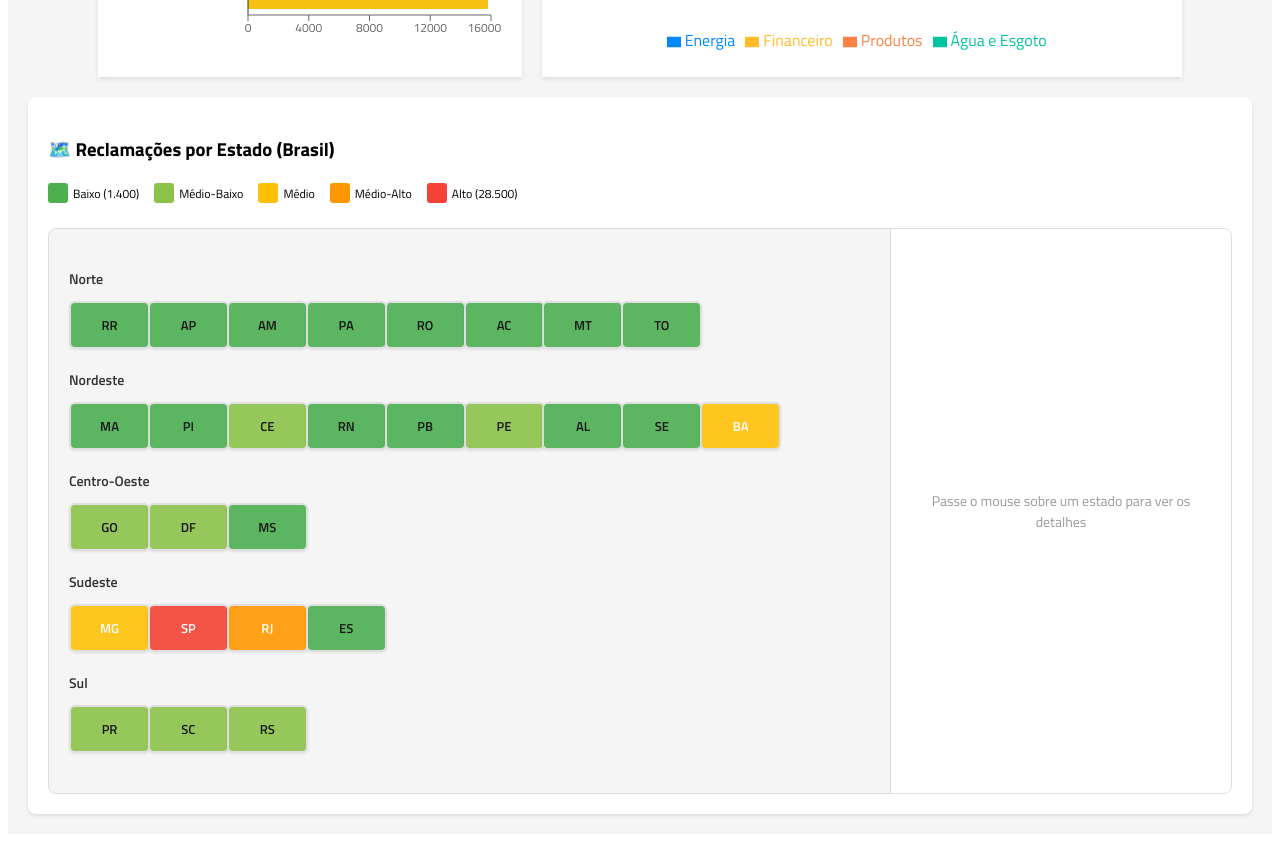
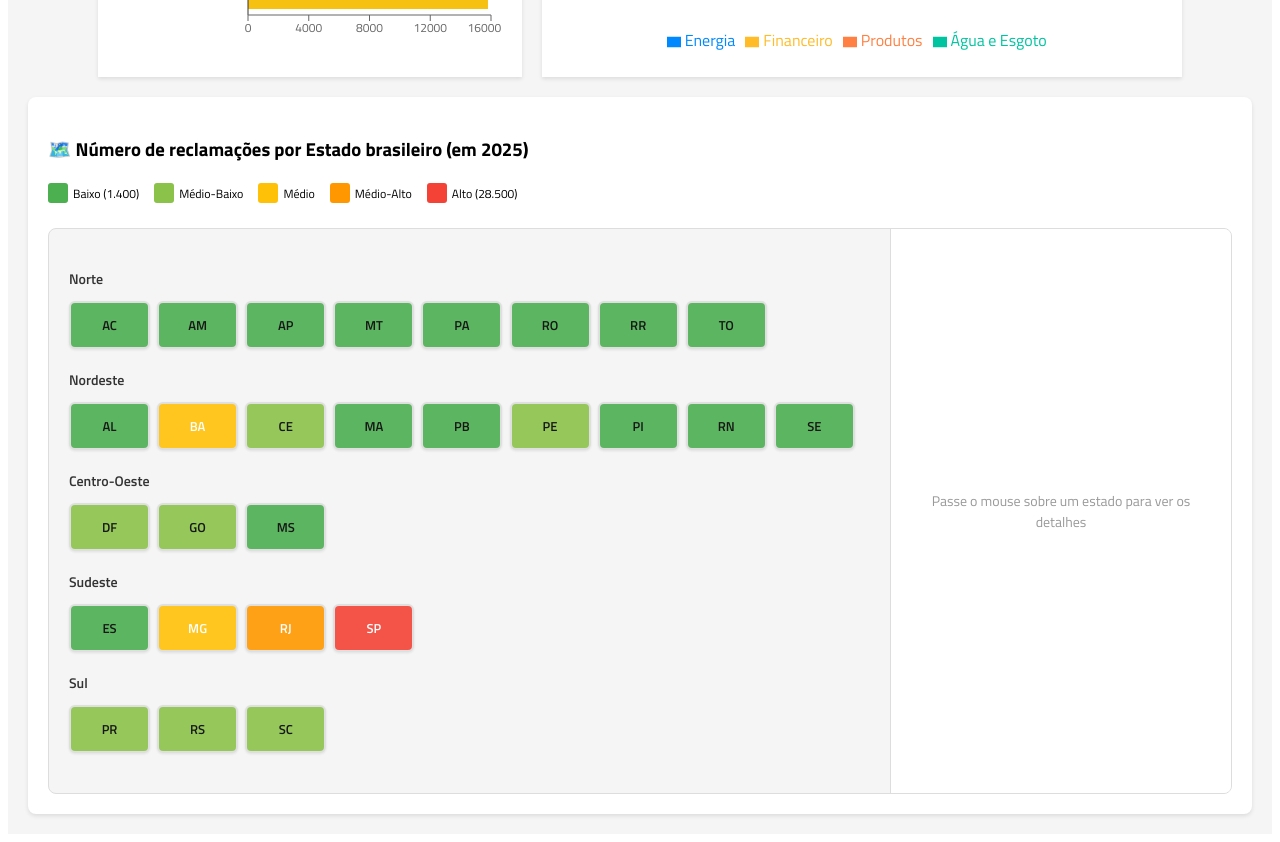
Before and after one commit to NecronLight/Nexus, a React (Vite) app: page / in a window 1280 px wide. Shown: the part 920-1762 px from the top of the page. Built offline with nearby package versions, Linux system fonts and the light colour scheme; a web font is replaced by a local one.

Commit message:
Alteração ordem dos estados brasileiros no dashboard e no efeito na página de Direitos

```diff
--- a/src/components/BrasilMapComplaints.jsx
+++ b/src/components/BrasilMapComplaints.jsx
@@ -43,13 +43,13 @@ const BrasilMapComplaints = () => {
     return colors;
   }, []);
 
-  // Agrupamento dos estados por região
+  // Agrupamento dos estados por região (ordenados alfabeticamente)
   const regions = {
-    Norte: ['RR', 'AP', 'AM', 'PA', 'RO', 'AC', 'MT', 'TO'],
-    Nordeste: ['MA', 'PI', 'CE', 'RN', 'PB', 'PE', 'AL', 'SE', 'BA'],
-    'Centro-Oeste': ['GO', 'DF', 'MS'],
-    Sudeste: ['MG', 'SP', 'RJ', 'ES'],
-    Sul: ['PR', 'SC', 'RS']
+    Norte: ['AC', 'AM', 'AP', 'MT', 'PA', 'RO', 'RR', 'TO'],
+    Nordeste: ['AL', 'BA', 'CE', 'MA', 'PB', 'PE', 'PI', 'RN', 'SE'],
+    'Centro-Oeste': ['DF', 'GO', 'MS'],
+    Sudeste: ['ES', 'MG', 'RJ', 'SP'],
+    Sul: ['PR', 'RS', 'SC']
   };
 
   const StateButton = ({ stateCode }) => {
@@ -65,12 +65,12 @@ const BrasilMapComplaints = () => {
         style={{
           padding: '12px 16px',
           backgroundColor: color,
-          border: isHovered ? '3px solid #333' : '2px solid #ddd',
+          border: '2px solid #ddd',
           borderRadius: '6px',
           cursor: 'pointer',
           transition: 'all 0.2s ease',
           transform: isHovered ? 'scale(1.08)' : 'scale(1)',
-          boxShadow: isHovered ? '0 4px 12px rgba(0,0,0,0.3)' : '0 1px 3px rgba(0,0,0,0.1)',
+          boxShadow: isHovered ? '0 6px 16px rgba(0,0,0,0.15)' : '0 1px 3px rgba(0,0,0,0.1)',
           fontWeight: '600',
           fontSize: '13px',
           color: color === '#4caf50' || color === '#8bc34a' ? '#000' : '#fff',
@@ -93,7 +93,7 @@ const BrasilMapComplaints = () => {
       maxWidth: '100%',
       width: '100%'
     }}>
-      <h3 style={{ marginBottom: '20px' }}>🗺️ Reclamações por Estado (Brasil)</h3>
+      <h3 style={{ marginBottom: '20px' }}>🗺️ Número de reclamações por Estado brasileiro (em 2025)</h3>
 
       {/* Legenda de cores */}
       <div style={{ marginBottom: '25px', display: 'flex', gap: '15px', flexWrap: 'wrap', fontSize: '12px' }}>
@@ -142,7 +142,7 @@ const BrasilMapComplaints = () => {
               <div style={{
                 display: 'grid',
                 gridTemplateColumns: 'repeat(auto-fill, minmax(70px, 1fr))',
-                gap: '8px'
+                gap: '12px'
               }}>
                 {states.map(stateCode => (
                   <StateButton key={stateCode} stateCode={stateCode} />
--- a/src/styles/rights.css
+++ b/src/styles/rights.css
@@ -36,10 +36,10 @@
 }
 
 .card:hover {
-  transform: translateY(-6px);
-  background: #f7fbff;
-  box-shadow: 0 12px 30px rgba(102, 179, 255, 0.08);
-  border-color: #d0e9ff;
+  transform: translateY(-8px);
+  background: #e3f2fd;
+  box-shadow: 0 16px 40px rgba(25, 118, 210, 0.2);
+  border-color: #1976d2;
 }
 
 .card-icon {
```
